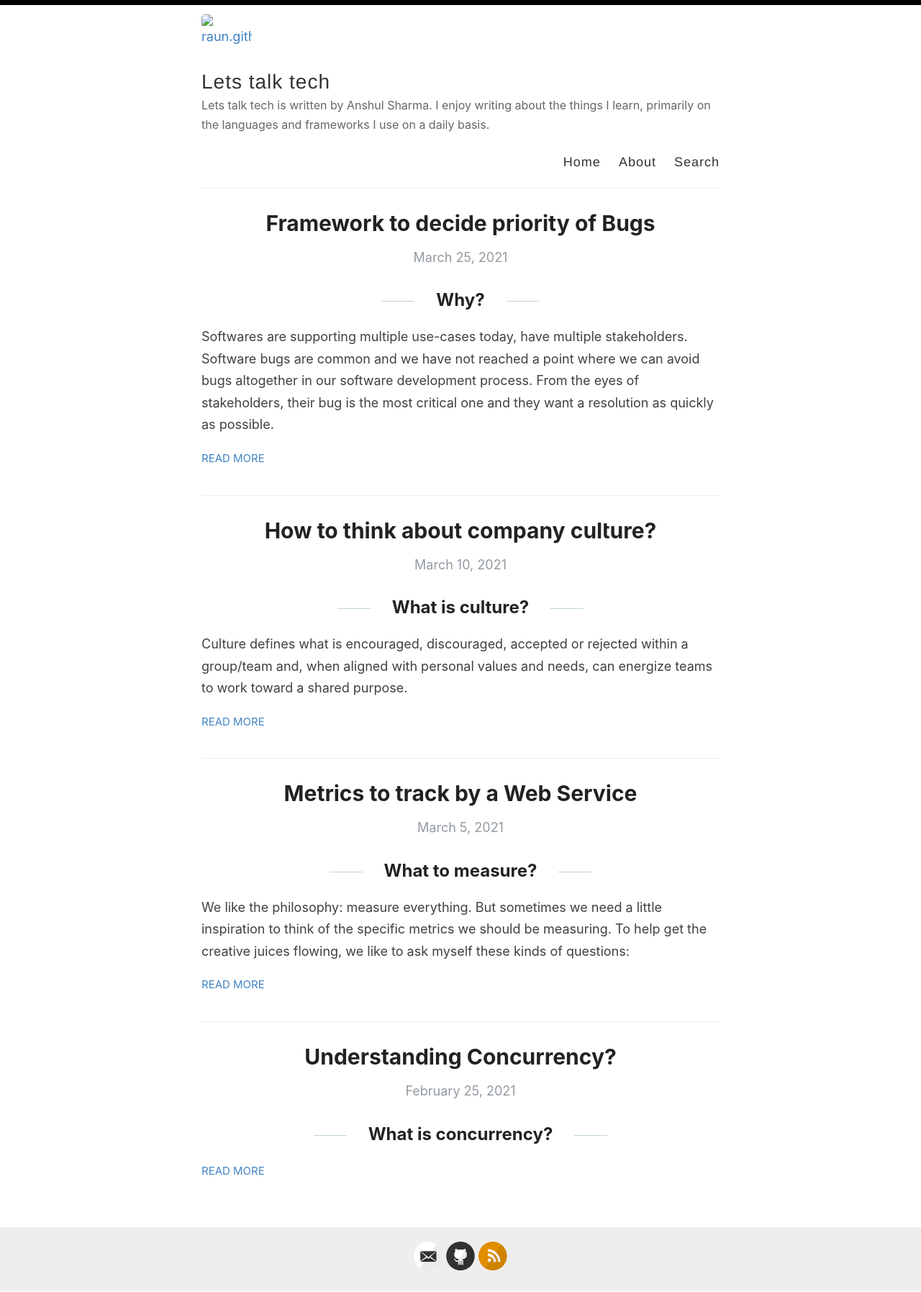
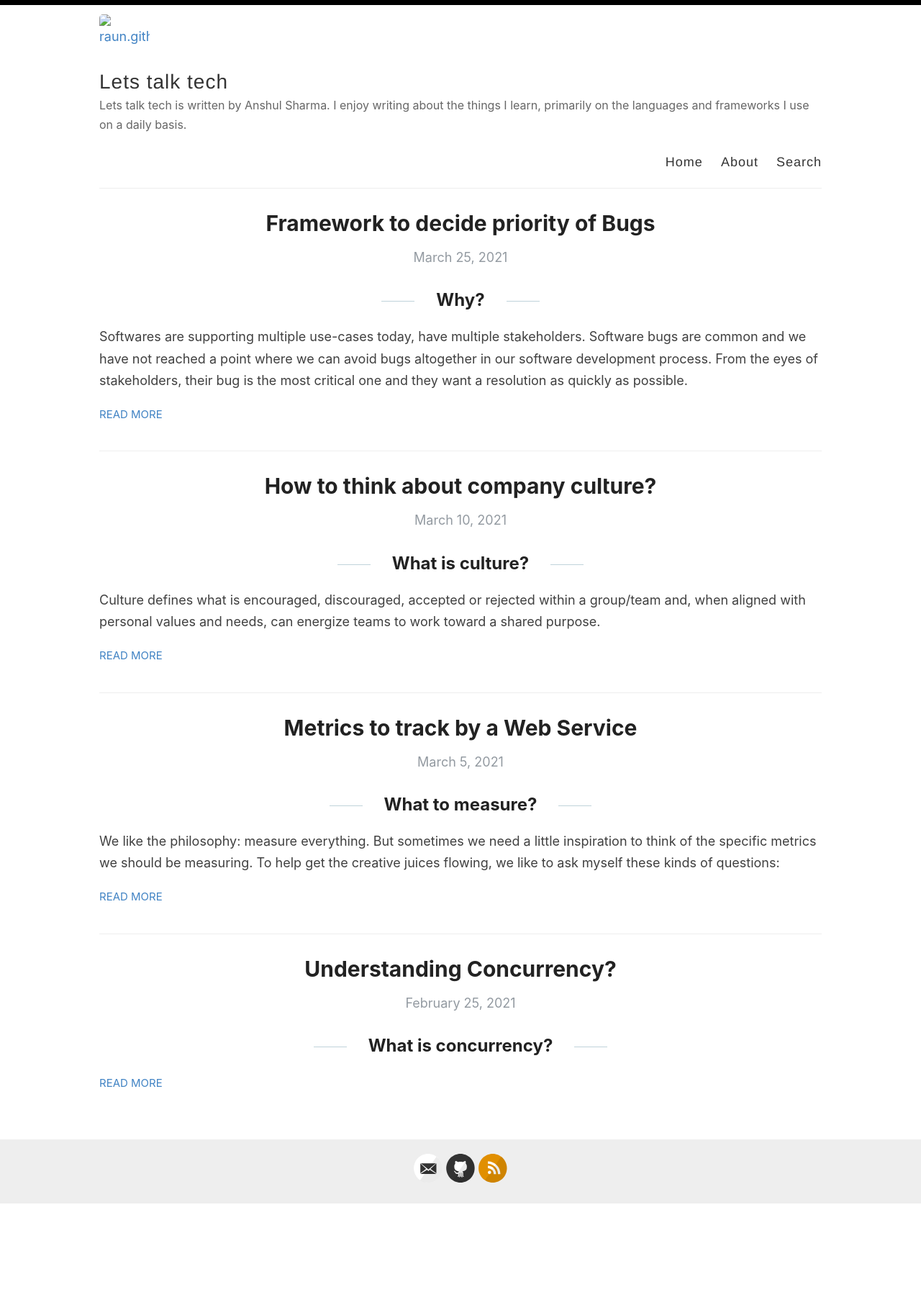
Before and after one commit to raun/raun.github.io, a Jekyll site: the page built from index.html, in a window 1280 px wide. Shown: the whole page at 72% size. Built offline with Jekyll 4.4.1, drawn with Linux system fonts in a browser that asks for light colours; the list of posts is cut into pages by our own code; after the commit the page ends 1672 px from its top, so only the background shows below that.

Commit message:
Change the page width to 1024

```diff
--- a/assets/style.scss
+++ b/assets/style.scss
@@ -32,7 +32,7 @@ body {
 
 .container {
   margin: 0 auto;
-  max-width: 740px;
+  max-width: 1024px;
   padding: 0 10px;
   width: 100%;
 }
```
